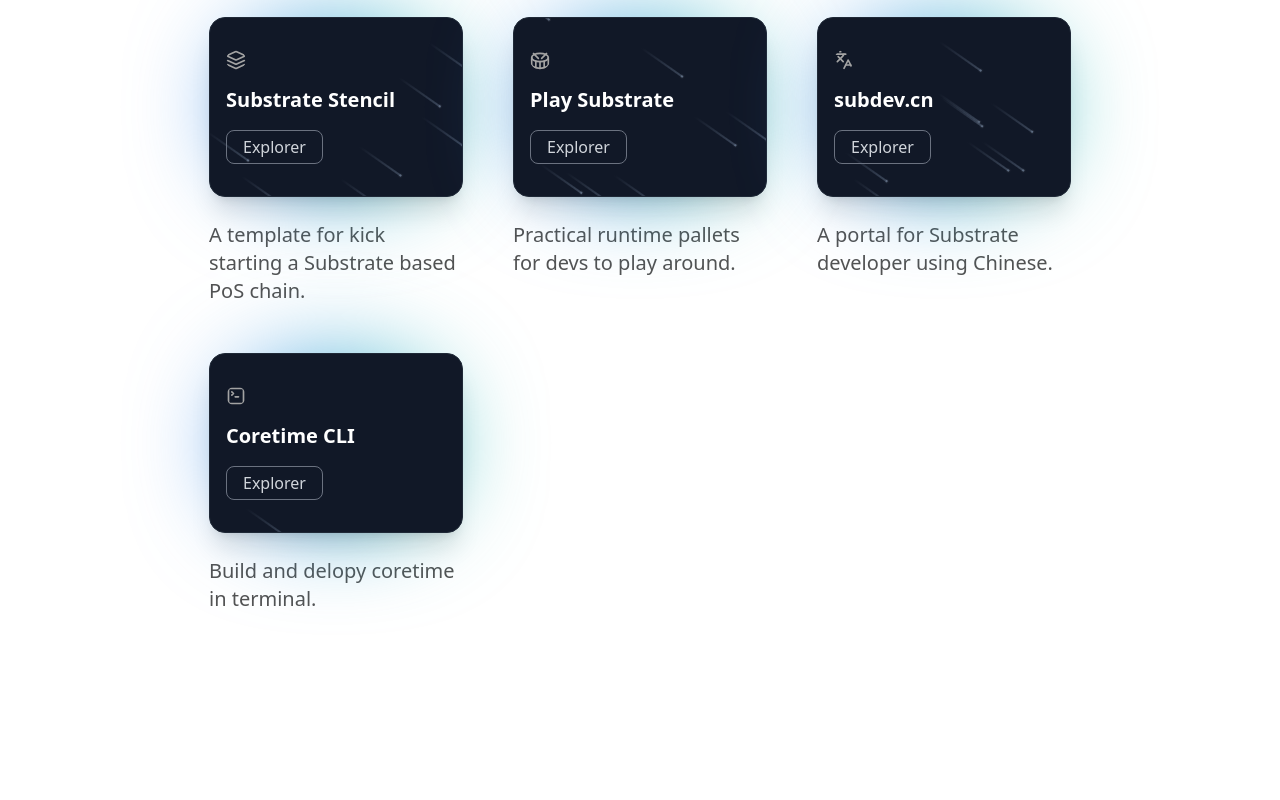
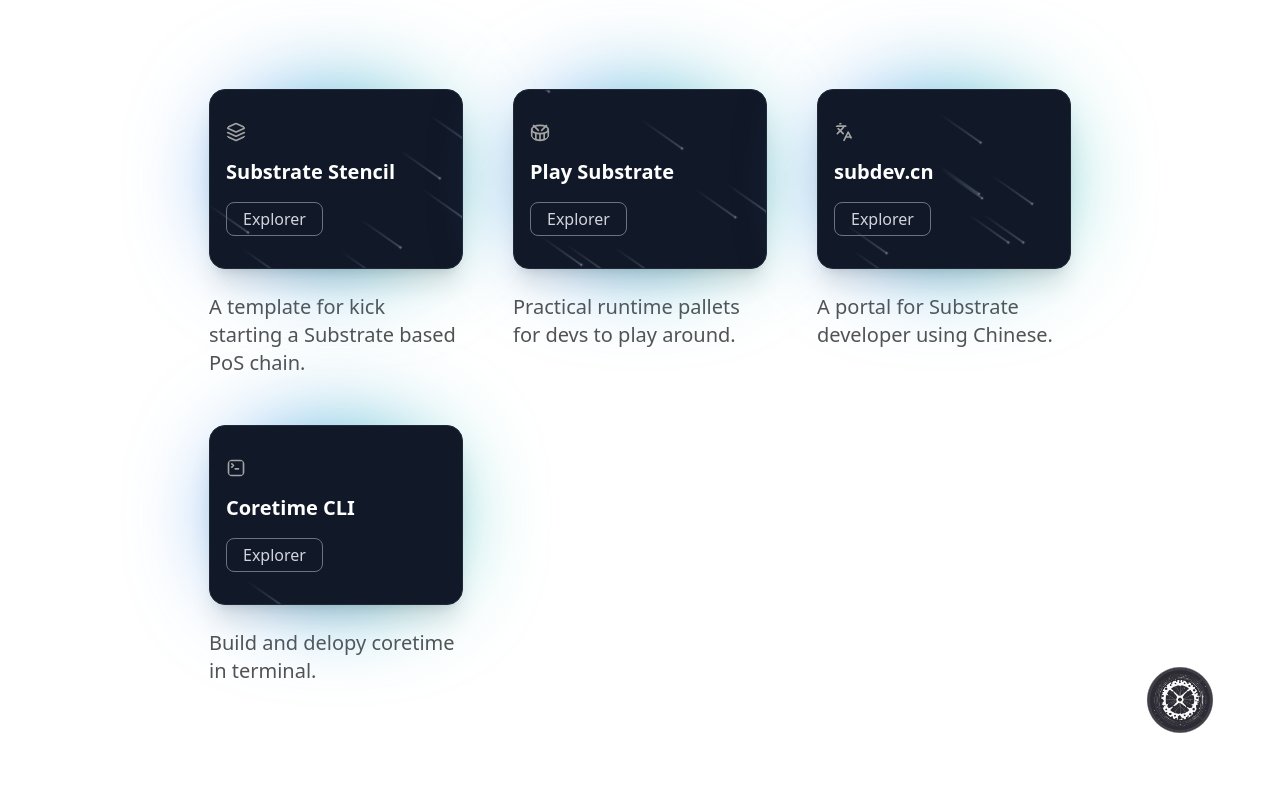
Before and after one commit to coretime-dev/coretime.dev, a React (Vite) app: page / in a window 1280 px wide. Shown: the top 800 px of the page. Built offline with nearby package versions, Linux system fonts and the light colour scheme.

Commit message:
fix more

```diff
--- a/src/components/dynamic-menu.tsx
+++ b/src/components/dynamic-menu.tsx
@@ -2,7 +2,7 @@ import { Github } from "lucide-react";
 
 export function DynamicMenu() {
   return (
-    <div className="relative h-[300px] w-full">
+    <div className="absolute bottom-8 right-8 h-[300px] w-full">
       <nav
         className="menu"
         style={
```
